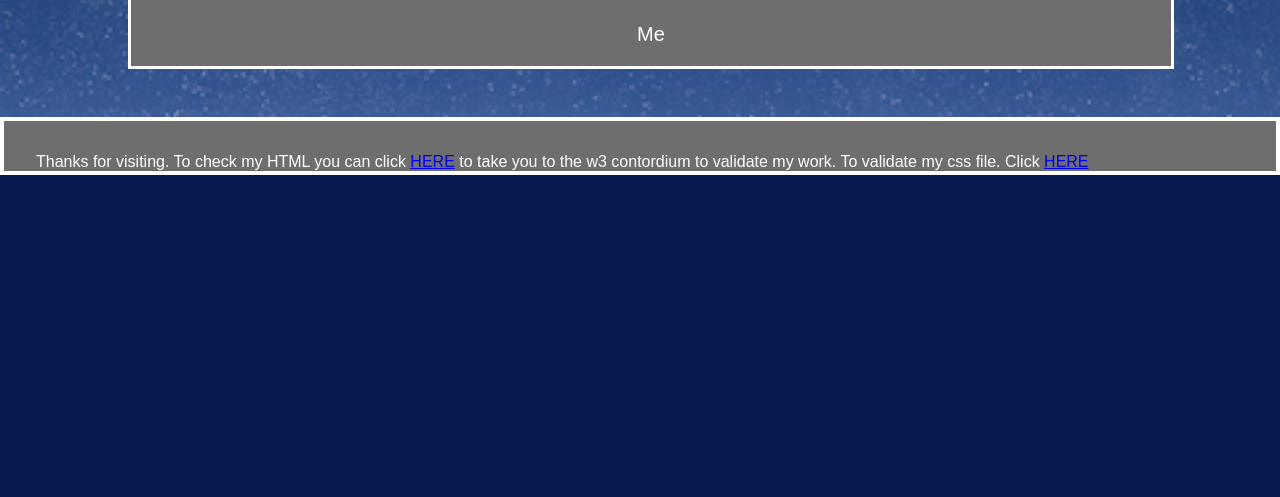
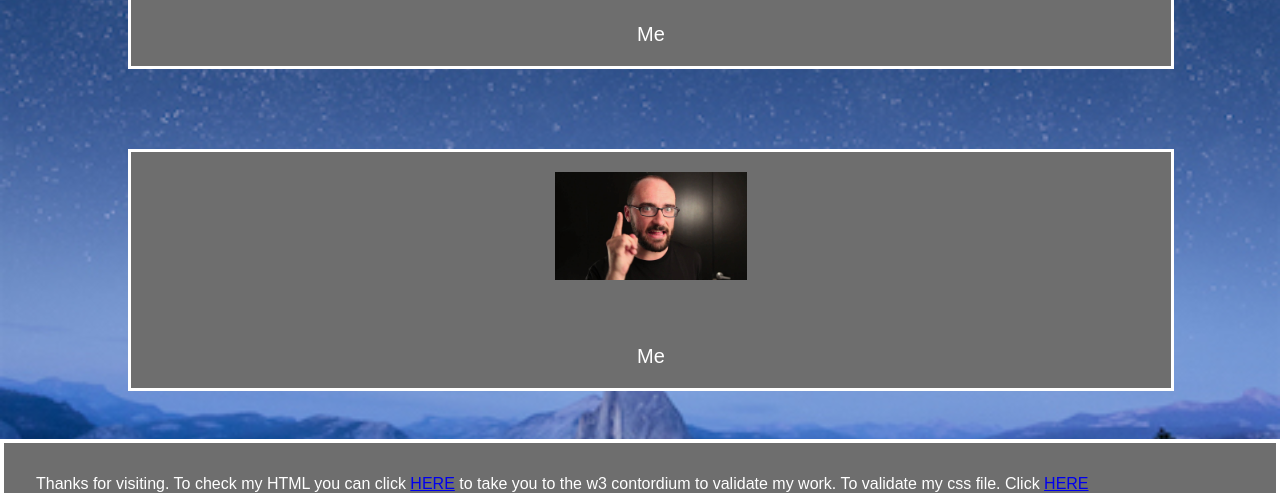
Before and after one commit to owenk23/WebF1Website, a plain HTML site: page about.html in a window 1280 px wide. Shown: the part 821-1318 px from the top of the page. Before the commit the page ends 996 px from the top, so only its background shows below. Drawn offline with Linux system fonts and the light colour scheme.

Commit message:
Added vsause
Added vsause

```diff
--- a/about.html
+++ b/about.html
@@ -23,6 +23,11 @@
       <p>Me
     </section>
 
+    <section class = 'box'>
+      <img src="vsause.png" alt="Vsause's Michael Stevens" aria="A photo of Michael stephens, he is holding up his index finger">
+      <p>Me
+    </section>
+
     <footer>
       Thanks for visiting. To check my HTML you can click <a href = "https://validator.w3.org/check?uri=referer"> HERE</a> to take you to the w3 contordium to validate my work. To validate my css file. Click <a href = "http://jigsaw.w3.org/css-validator/check/referer/"> HERE</a>
     </footer>
```
Also changed, not shown: vsause.png (added).
